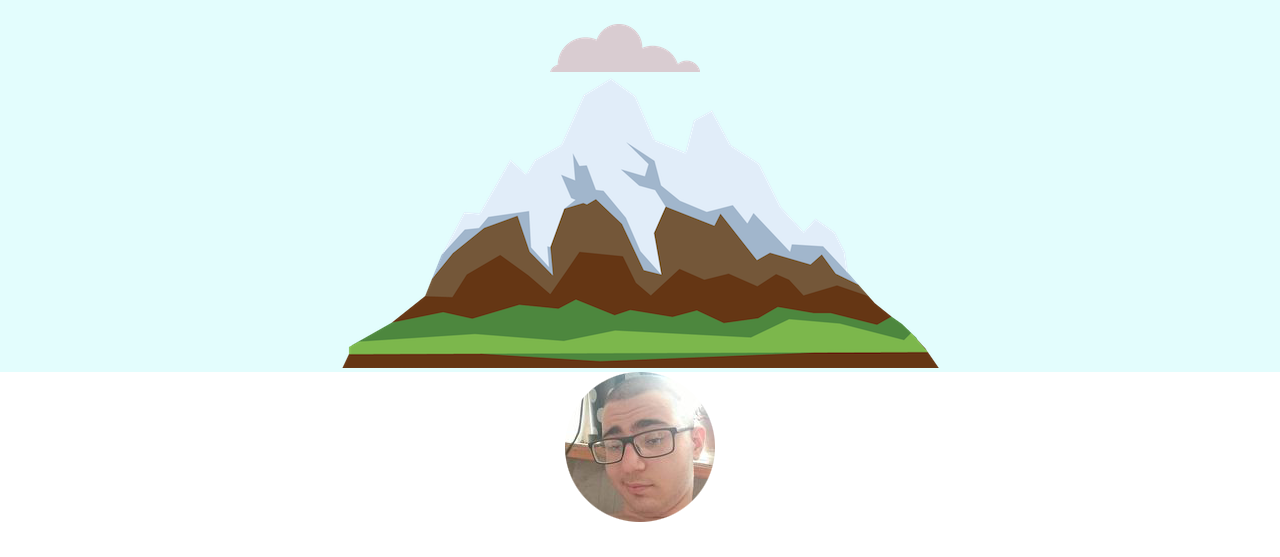
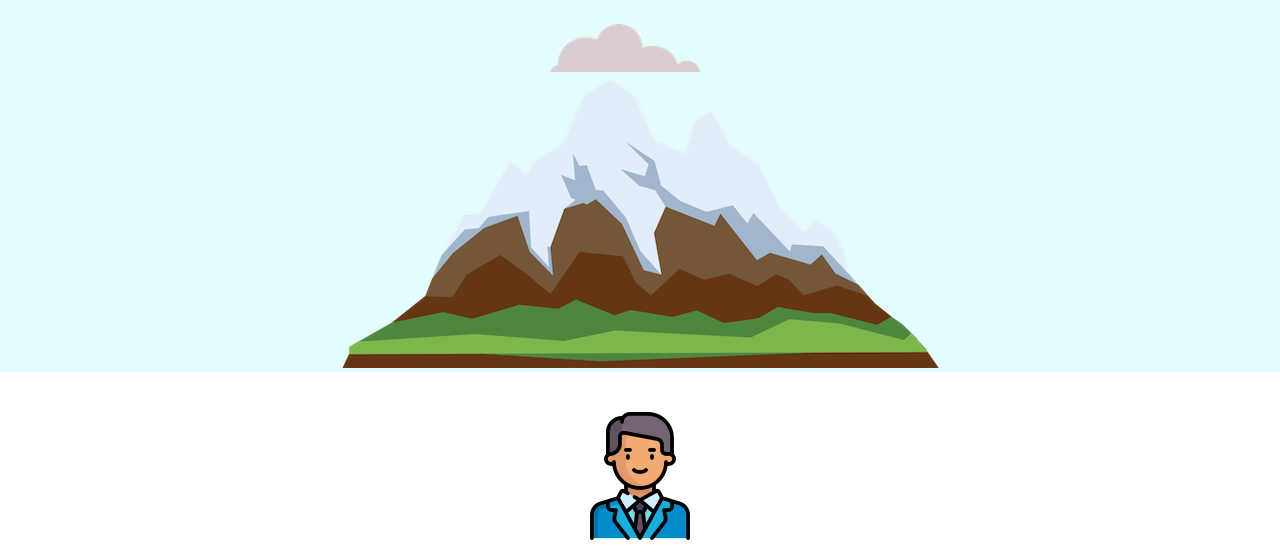
Before and after one commit to Toko24/Damn-you-are-good-Toko, a plain HTML site: page index.html in a window 1280 px wide. Shown: the part 386-943 px from the top of the page. Drawn offline with Linux system fonts and the light colour scheme.

Commit message:
Update index.html

```diff
--- a/index.html
+++ b/index.html
@@ -23,7 +23,7 @@
   </div>
   <div class="middle-container">
     <div class="profile">
-      <img class="dato" src="images/dato.png" alt="dato-img">
+      <img class="man" src="images/businessman.png" alt="man-img">
       <h2>Hello.</h2>
       <p>I'm a web developer based in Tbilisi,</p>
       <p>Georgia.I have a passion for web development and love to learn</p>
```
